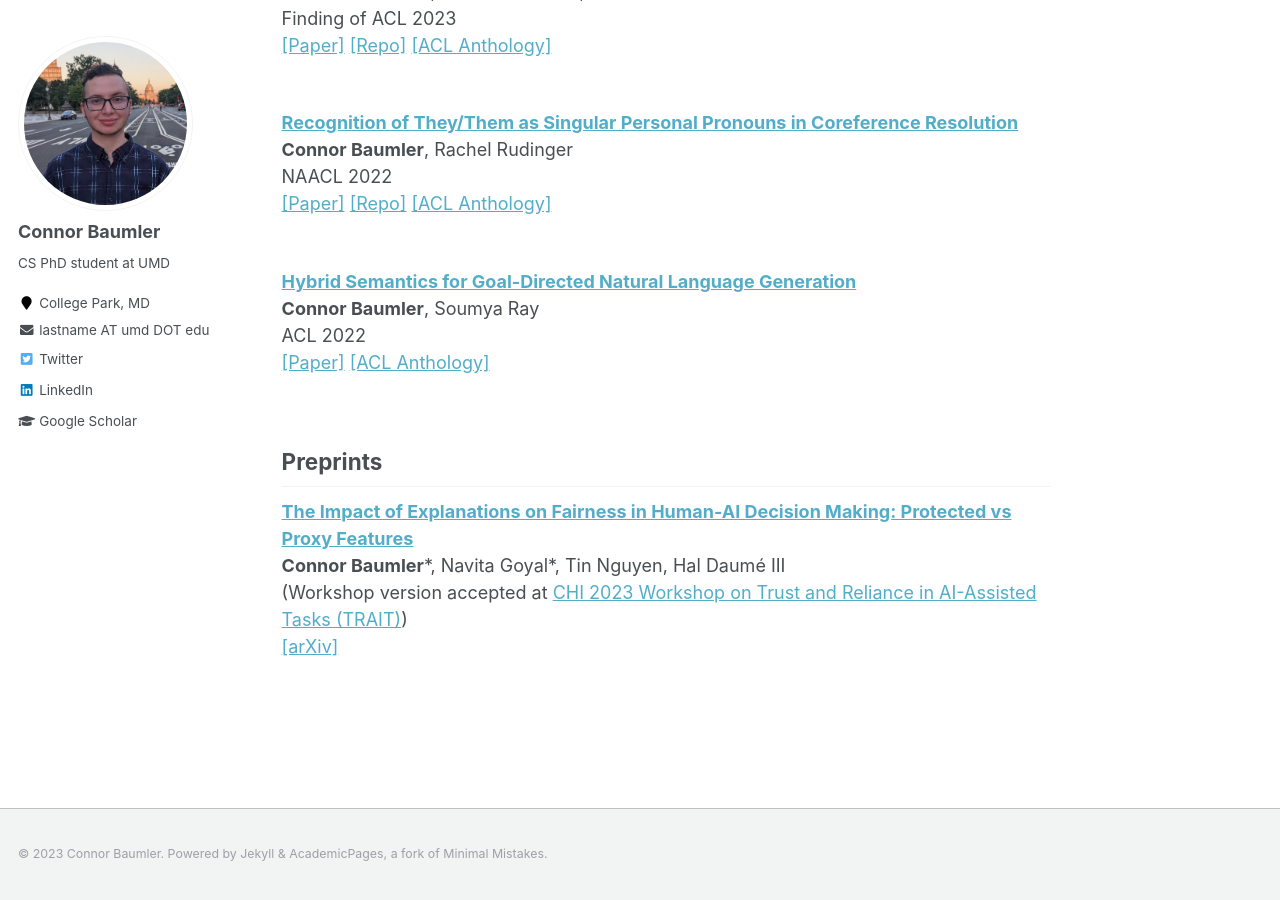
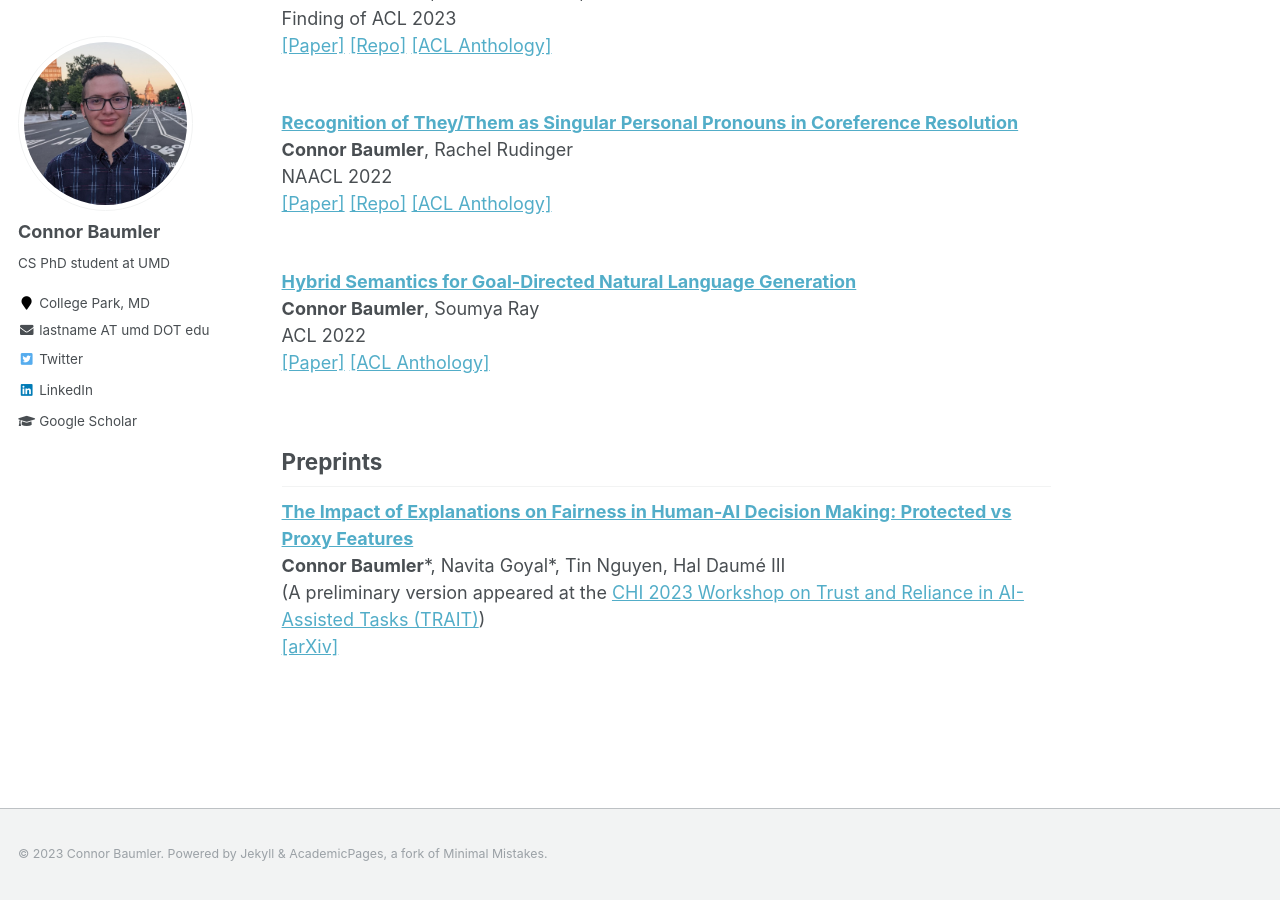
Before and after one commit to ctbaumler/ctbaumler.github.io, a Jekyll site: the page built from _pages/about.md, in a window 1280 px wide and 900 px high, scrolled down 652 px. Built offline with Jekyll 4.4.1, drawn with Linux system fonts in a browser that asks for light colours.

Commit message:
changing a bit of wording for no good reason lol

```diff
--- a/_pages/about.md
+++ b/_pages/about.md
@@ -37,6 +37,6 @@ ACL 2022<br />
 ## Preprints
 **[The Impact of Explanations on Fairness in Human-AI Decision Making: Protected vs Proxy Features](https://arxiv.org/abs/2310.08617)**<br />
 **Connor Baumler**\*, Navita Goyal\*,  Tin Nguyen, Hal Daum&eacute; III<br />
-(Workshop version accepted at [CHI 2023 Workshop on Trust and Reliance in AI-Assisted Tasks (TRAIT)](https://chi-trait.github.io/papers/2023/CHI_TRAIT_2023_Paper_46.pdf))<br />
+(A preliminary version appeared at the [CHI 2023 Workshop on Trust and Reliance in AI-Assisted Tasks (TRAIT)](https://chi-trait.github.io/papers/2023/CHI_TRAIT_2023_Paper_46.pdf))<br />
 [[arXiv]](https://arxiv.org/abs/2310.08617)<br />
 <br />
```
